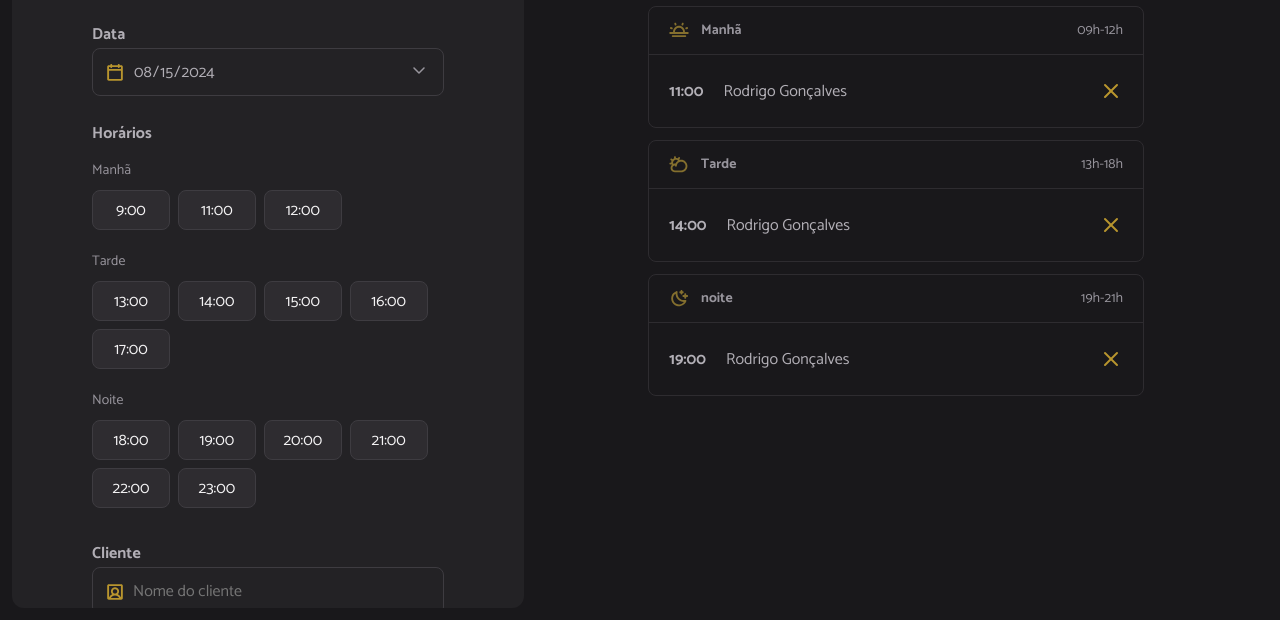
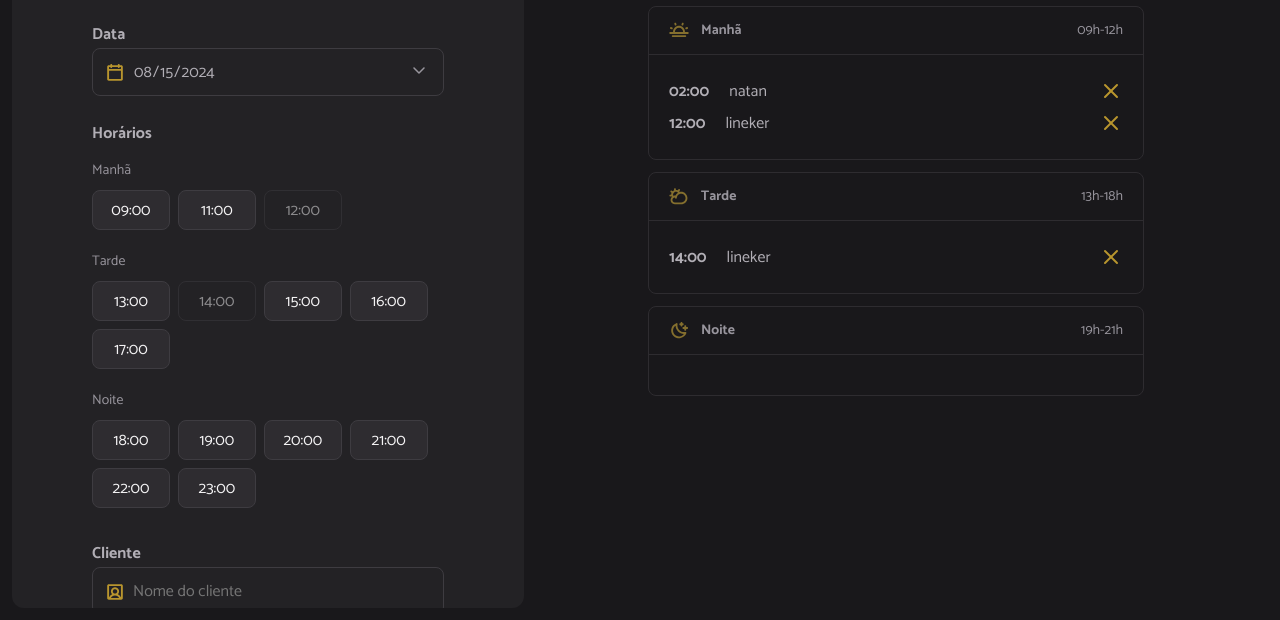
Before and after one commit to SauloCarvalho300/projeto-hairday, a website built with webpack: page index.html in a window 1280 px wide. Shown: the part 180-800 px from the top of the page. Built offline with nearby package versions, Linux system fonts and the light colour scheme; data requests are answered from the project's data file.

Commit message:
Feito os horários ficarem indisponíveis ao agendar e corrigido ordem de horário em crescente

```diff
--- a/index.html
+++ b/index.html
@@ -121,7 +121,7 @@
         <section class="schedule-period">
           <header>
             <img src="./src/assets/night.svg" alt="noite" />
-            <strong>noite</strong>
+            <strong>Noite</strong>
             <span>19h-21h</span>
           </header>
           <ul id="period-night" class="period">
--- a/server.json
+++ b/server.json
@@ -1,19 +1,69 @@
 {
   "schedules": [
     {
-      "id": "1723597917556",
-      "name": "Saulo",
-      "when": "2024-08-16T15:00:00.000Z"
+      "id": "1723684618797",
+      "name": "lineker",
+      "when": "2024-08-15T12:00:00.000Z"
     },
     {
-      "id": 1723676160025,
-      "name": "sasas",
-      "when": "2024-08-14T23:00:00.000Z"
+      "id": "1723684622164",
+      "name": "lineker",
+      "when": "2024-08-15T14:00:00.000Z"
     },
     {
-      "id": 1723676355223,
-      "name": "linekao",
-      "when": "2024-08-15T14:00:00.000Z"
+      "id": 1723684853940,
+      "name": "asASADSFASDF",
+      "when": "2024-08-16T12:00:00.000Z"
+    },
+    {
+      "id": 1723684922306,
+      "name": "Saulo",
+      "when": "2024-08-17T22:00:00.000Z"
+    },
+    {
+      "id": 1723684943666,
+      "name": "natan",
+      "when": "2024-08-15T02:00:00.000Z"
+    },
+    {
+      "id": 1723684967448,
+      "name": "rodolfo-",
+      "when": "2024-08-23T23:00:00.000Z"
+    },
+    {
+      "id": 1723684979264,
+      "name": "asas",
+      "when": "2024-08-24T02:00:00.000Z"
+    },
+    {
+      "id": 1723685312957,
+      "name": "sdd",
+      "when": "2024-08-17T21:00:00.000Z"
+    },
+    {
+      "id": 1723685324204,
+      "name": "a",
+      "when": "2024-08-17T14:00:00.000Z"
+    },
+    {
+      "id": 1723685328533,
+      "name": "as",
+      "when": "2024-08-17T12:00:00.000Z"
+    },
+    {
+      "id": 1723685420892,
+      "name": "sss",
+      "when": "2024-08-18T14:00:00.000Z"
+    },
+    {
+      "id": 1723685425476,
+      "name": "dddd",
+      "when": "2024-08-18T12:00:00.000Z"
+    },
+    {
+      "id": 1723685493586,
+      "name": "sas",
+      "when": "2024-08-18T15:00:00.000Z"
     }
   ]
 }
--- a/src/modules/form/hours-load.js
+++ b/src/modules/form/hours-load.js
@@ -5,22 +5,26 @@ import { hoursClick } from "./hours-click"
 
 const hours = document.getElementById("hours")
 
-export function hoursLoad({ date }) {
+export function hoursLoad({ date, dailySchedules }) {
   // Limpa a lista
   hours.innerHTML = ""
+  //Obtém a lista de horários ocupados
+  const unavailableHours = dailySchedules.map((schedule) => dayjs(schedule.when).format("HH:mm"))
 
   const opening = openingHours.map((hour) => {
 
-    // 10:00 split(":") = [10, 00]
     // Recupera somente a hora
     const [schedulesHour] = hour.split(":")
 
     // Adiciona a hora na data e verifica se está no passado
     const isHourPast = dayjs(date).add(schedulesHour, "hour").isBefore(dayjs())
 
+    //Verifica se o horário está ocupado e se já passou
+    const available = !unavailableHours.includes(hour) && !isHourPast
+
     return {
       hour,
-      available: !isHourPast
+      available
     }
   })
 
@@ -34,7 +38,7 @@ export function hoursLoad({ date }) {
     li.textContent = hour
 
     switch (hour) {
-      case "9:00":
+      case "09:00":
         hourHeaderAdd("Manhã")
         break;
 
--- a/src/modules/form/submit.js
+++ b/src/modules/form/submit.js
@@ -1,5 +1,6 @@
 import dayjs from "dayjs"
 import { scheduleNew } from "../../service/schedule.new"
+import { schedulesDay } from "../schedules/load"
 // Elementos do form
 const form = document.querySelector("form")
 const clientName = document.getElementById("client")
@@ -12,7 +13,7 @@ const inputToday = dayjs(new Date()).format("YYYY-MM-DD")
 selectedDate.value = inputToday
 selectedDate.min = inputToday
 
-form.onsubmit = (event) => {
+form.onsubmit = async(event) => {
   // previne o comportamento padrão de recarregar a página
   event.preventDefault()
 
@@ -43,8 +44,13 @@ form.onsubmit = (event) => {
       when
     });
 
-    scheduleNew({ id, name, when })
+    await scheduleNew({ id, name, when })
 
+    //Regarregar os horários e agendamentos
+    await schedulesDay()
+
+    clientName.value = ""
+    clientName.focus()
   } catch (error) {
     alert("Não foi possível agendar, tente novamente mais tarde.")
     console.log(error);
--- a/src/modules/schedules/load.js
+++ b/src/modules/schedules/load.js
@@ -1,3 +1,4 @@
+import { scheduleShow } from "./show";
 import { scheduleFetchByDay } from "../../service/schedule-fetch-by-day";
 import { hoursLoad } from "../form/hours-load";
 
@@ -11,8 +12,7 @@ export async function schedulesDay() {
   // Buscar na API os agendamentos para carregar do lado direito da tela.
   const dailySchedules = await scheduleFetchByDay({ date })
 
-  console.log(dailySchedules);
-
+  scheduleShow({ dailySchedules})
   // Renderiza as horas disponíveis
-  hoursLoad({ date })
+  hoursLoad({ date, dailySchedules })
 }
--- /dev/null
+++ b/src/modules/schedules/show.js
@@ -0,0 +1,48 @@
+import dayjs from "dayjs"
+
+// Seleciona as seções manhã, tarde e noite
+const periodMorning = document.getElementById("period-morning")
+const periodAfternoon = document.getElementById("period-afternoon")
+const periodNight = document.getElementById("period-night")
+
+export function scheduleShow({ dailySchedules }) {
+  try {
+    // Limpa as listas
+    periodMorning.innerHTML = ""
+    periodAfternoon.innerHTML = ""
+    periodNight.innerHTML = ""
+
+    // Renderizar ps ahgendamentos por perído
+    dailySchedules.forEach(schedule => {
+      const item = document.createElement("li")
+      const time = document.createElement("strong")
+      const name = document.createElement("span")
+
+      item.setAttribute("data-id", schedule.id)
+
+      time.textContent = dayjs(schedule.when).format("HH:mm")
+      name.textContent = schedule.name
+
+      const cancelIcon = document.createElement("img")
+      cancelIcon.classList.add("cancel-icon")
+      cancelIcon.setAttribute("src", "./src/assets/cancel.svg")
+      cancelIcon.setAttribute("alt", "Cancelar")
+
+      item.append(time, name, cancelIcon)
+
+      const hour = dayjs(schedule.when).hour()
+
+      if (hour <= 12) {
+        periodMorning.appendChild(item)
+      } else if (hour > 12 && hour <= 18) {
+        periodAfternoon.appendChild(item)
+      } else {
+        periodNight.appendChild(item)
+      }
+    })
+
+  } catch (error) {
+    console.log(error);
+    alert("Falha ao renderizar os agendamentos do dia.")
+  }
+}
--- a/src/service/schedule-fetch-by-day.js
+++ b/src/service/schedule-fetch-by-day.js
@@ -10,6 +10,13 @@ export async function scheduleFetchByDay({ date }) {
 
     const dailySchedules = data.filter((schedule) => dayjs(date).isSame(schedule.when, "day"))
 
+    const dailySchedulesByHour = dailySchedules.sort((a, b) => {
+      const hourA = dayjs(a.when).hour()
+      const hourB = dayjs(b.when).hour()
+
+      return hourA - hourB
+    })
+
     return dailySchedules
   } catch (error) {
     console.log(error);
--- a/src/utils/opening-hours.js
+++ b/src/utils/opening-hours.js
@@ -1,5 +1,5 @@
 export const openingHours = [
-  "9:00",
+  "09:00",
   "11:00",
   "12:00",
   "13:00",
```
